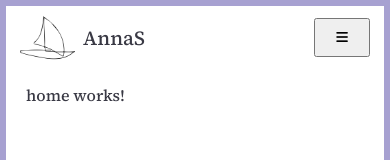
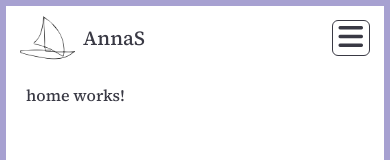
Before and after one commit to annasvrv/my-portfolio-cv, an Angular app: page / in a window 390 px wide. Shown: the top 160 px of the page. Built offline with nearby package versions, Linux system fonts and the light colour scheme; a web font is replaced by a local one.

Commit message:
added burger menu button, need to add functionality

```diff
--- a/src/app/layouts/shared/header/header.component.scss
+++ b/src/app/layouts/shared/header/header.component.scss
@@ -1,3 +1,5 @@
+@use "../../../../styles/base-breakpoints" as breakpoints;
+
 .header {
   position: fixed;
   top: 0;
@@ -26,10 +28,22 @@
 
 .header-button {
   display: block;
-  padding: 10px 20px;
-  background-color: var();
+  font-size: 28px;
+  background-color: rgb(var(--stb-white));
+  border-radius: 6px;
+  border: 1px solid var(--stb-border-primary-color);
+  color: var(--stb-text-primary);
+  cursor: pointer;
+
+  @include breakpoints.tab-s {
+    display: none;
+  }
 }
 
 .header-nav {
   display: none;
+
+  @include breakpoints.tab-s {
+    display: block;
+  }
 }
--- a/src/styles/variables/_pallette.scss
+++ b/src/styles/variables/_pallette.scss
@@ -35,4 +35,8 @@
   // buttons
   --stb-button-primary: rgb(var(--stb-brand-red));
   --stb-button-primary-hover: rgb(var(--stb-brand-300));
+
+  //borders
+  --stb-border-primary-color: rgb(var(--stb-brand-300));
+  --stb-border-button-color: rgb(var(--stb-brand-red));
 }
```
